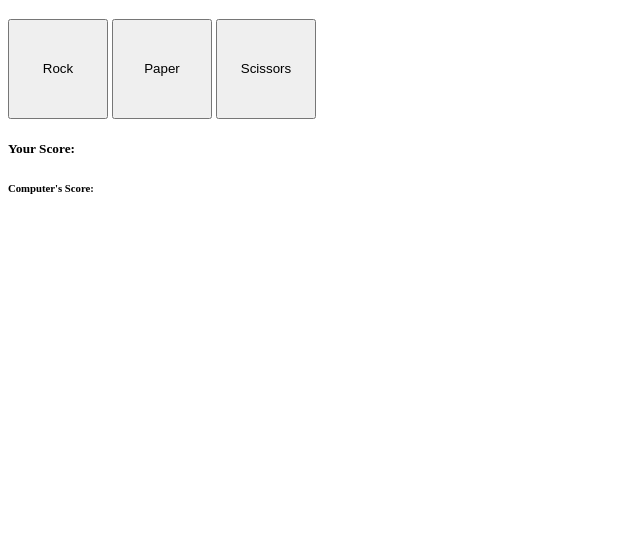
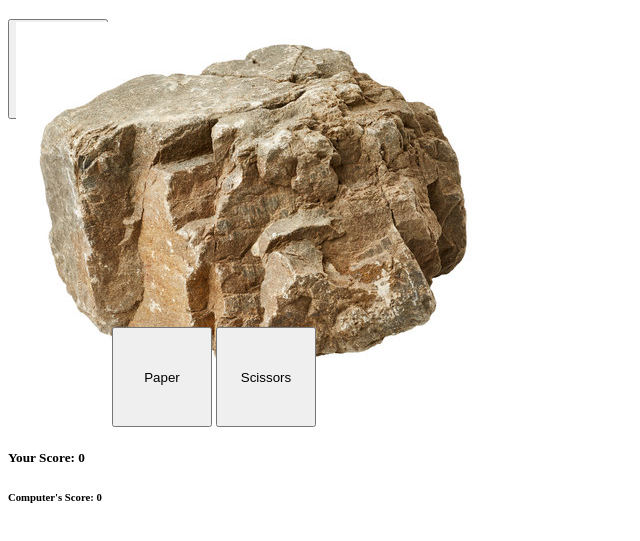
Before and after one commit to Trevorton27/rpsSample, a plain HTML site: page index.html in a window 1280 px wide. Shown: the part 61-602 px from the top of the page, without its empty margins (0-640 px from the left). Drawn offline with Linux system fonts and the light colour scheme.

Commit message:
add: images

```diff
--- a/App.js
+++ b/App.js
@@ -26,14 +26,17 @@ function playRock(){
     computerPlays();
     if (selection === "Rock"){
         tie();
+        removeEventListener('click', playRock);
     }else if (selection === "Paper"){
         loser();
         compScore++;
         playerTwo.innerText = "Computer's Score: " + compScore;
+        removeEventListener('click', rock);
     }else{
         winner();
-        userScore++
+        userScore++;
         playerOne.innerText = "Your Score: " + userScore;
+        removeEventListener('click', rock);
     }
 
 }
@@ -63,6 +66,7 @@ function playScissors(){
         loser();
         compScore++;
         playerTwo.innerText = "Computer's Score: " + compScore;
+
     }else if (selection === "Paper"){
         winner();
         userScore++
--- a/index.html
+++ b/index.html
@@ -10,7 +10,9 @@
     <!-- could use the hidden input type and set it equal to the size of the img-->
 
     <div>
-        <Button id="rockBtn">Rock</Button>
+        <Button id="rockBtn">
+            <img src="rock.jpg" alt="rock">
+        </Button>
         <Button id="paperBtn">Paper</Button>
         <Button id="scissorsBtn">Scissors</Button>
     </div>
@@ -18,8 +20,8 @@
         <h2 id="user-choice"></h2>
         <h3 id="computer-choice"></h3>
         <h4 id="winner"></h4>
-        <h5 id="user-score">Your Score: </h5>
-        <h6 id="computer-score">Computer's Score: </h6>
+        <h5 id="user-score">Your Score: 0</h5>
+        <h6 id="computer-score">Computer's Score: 0</h6>
     </div>
 
     <script src="App.js"></script>
```
Also changed, not shown: scissors.jpg (renamed from pet-grooming-scissor-500x500.jpg).
